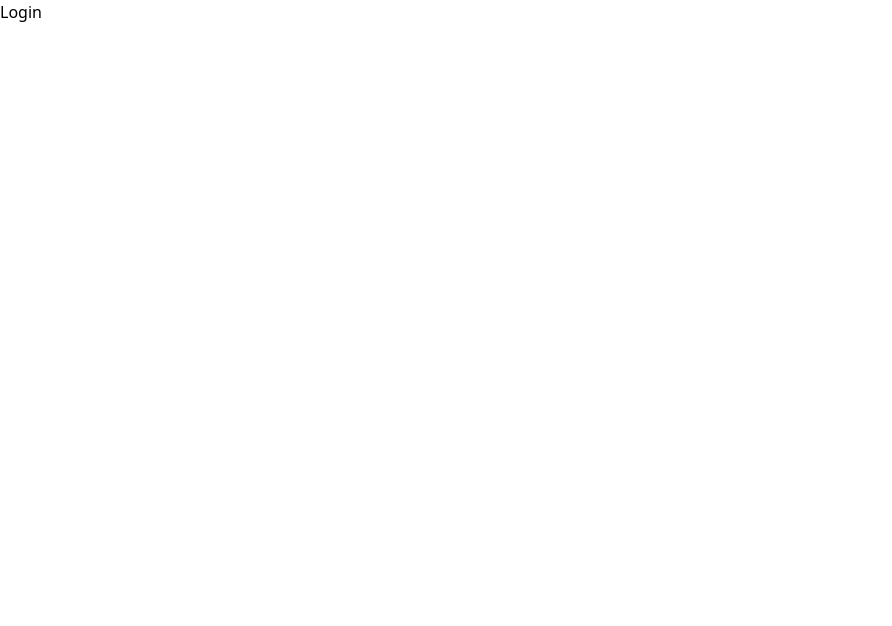
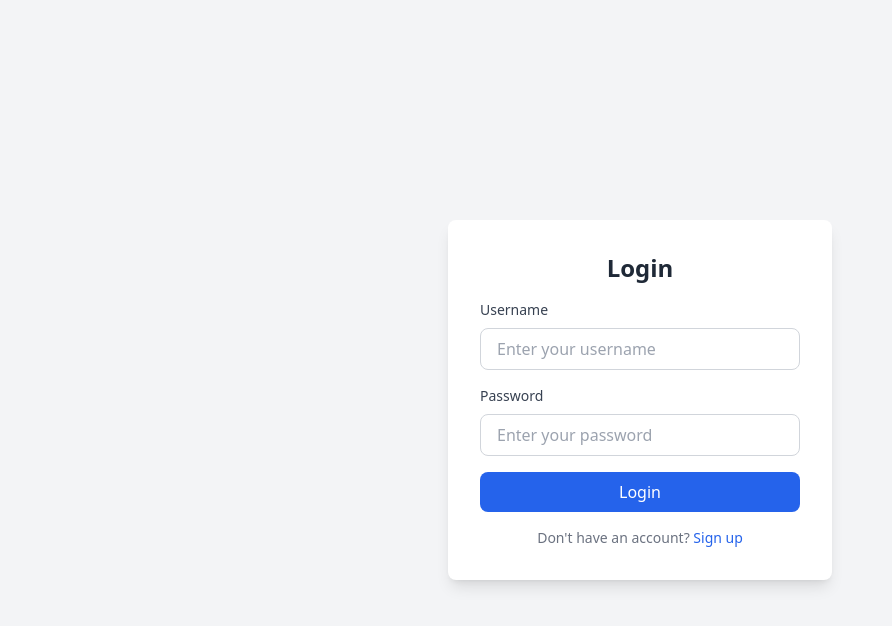
Before and after one commit to adam-polak/CloudDrive, a SvelteKit app in the folder ClientApp/: page /user/login in a window 1280 px wide. Shown: the top 626 px of the page, without its empty margins (0-892 px from the left). Built offline with nearby package versions, Linux system fonts and the light colour scheme.

Commit message:
styling login page

```diff
--- a/ClientApp/src/routes/user/login/+page.svelte
+++ b/ClientApp/src/routes/user/login/+page.svelte
@@ -1,7 +1,50 @@
 <script lang="ts">
+    let username = $state("");
+    let usernameError = $state("");
 
+    let password = $state("");
+    let passwordError = $state("");
+
+    function tryLogin() {
+        console.log(username);
+        console.log(password);
+    }
 </script>
 
-<body>
-    <h1>Login</h1>
-</body>
+<div class="bg-gray-100 h-screen flex items-center justify-center">
+    <div class="bg-white shadow-lg rounded-lg p-8 max-w-sm w-full">
+        <h2 class="text-2xl font-bold text-gray-800 text-center mb-4">Login</h2>
+        <div class="mb-4">
+            <label for="username" class="block text-gray-700 text-sm font-medium mb-2">Username</label>
+            <input
+                type="text" id="username" placeholder="Enter your username"
+                class="w-full px-4 py-2 border border-gray-300 rounded-lg focus:outline-none focus:ring-2 focus:ring-blue-400"
+                bind:value={username}
+            >
+            {#if usernameError.length != 0}
+                <p class="text-red-400 ml-4">*{usernameError}</p>
+            {/if}
+        </div>
+        <div class="mb-4">
+            <label for="password" class="block text-gray-700 text-sm font-medium mb-2">Password</label>
+            <input
+                type="password"
+                id="password"
+                placeholder="Enter your password"
+                class="w-full px-4 py-2 border border-gray-300 rounded-lg focus:outline-none focus:ring-2 focus:ring-blue-400"
+                bind:value={password}
+            >
+            {#if passwordError.length != 0}
+                <p class="text-red-400 ml-4">*{usernameError}</p>
+            {/if}
+        </div>
+        <button
+            onclick={tryLogin}
+            class="w-full bg-blue-600 text-white py-2 px-4 rounded-lg hover:bg-blue-700 transition duration-300">
+            Login
+        </button>
+      <p class="text-sm text-gray-500 text-center mt-4">
+        Don't have an account? <a href="/user/createuser" class="text-blue-600 hover:underline">Sign up</a>
+      </p>
+    </div>
+</div>
```
